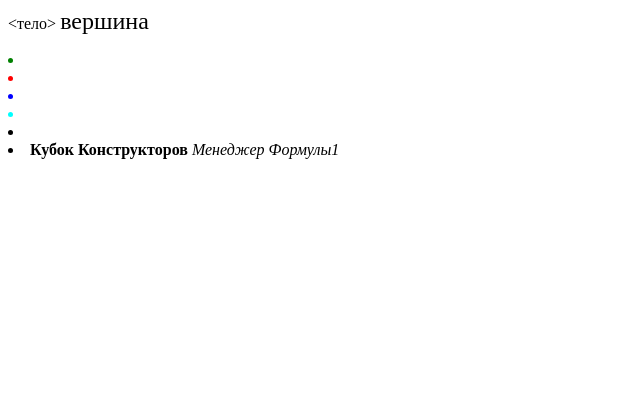
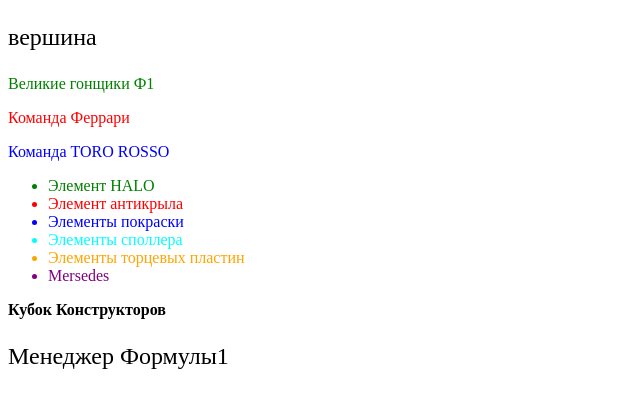
Before and after one commit to Pavel19871/test-repo, a plain HTML site: page gitcss.html in a window 1280 px wide. Shown: the whole page, without its empty margins (0-640 px from the left). Drawn offline with Linux system fonts and the light colour scheme.

Commit message:
Update gitcss.html

```diff
--- a/gitcss.html
+++ b/gitcss.html
@@ -1,35 +1,34 @@
-<тело>
-<span style="font-size:24px;">вершина</span>
+<!DOCTYPE HTML>
 
+<html lang="en"><head>
+    <meta charset="UTF-8">
+      <title>Мир Формулы1</title>
+    <link rel="stylesheet" href="styles1.css">
+</head>
+<body>
+<p style="font-size:24px;">вершина</p>
 <p class="green"
-   style="color: green"/p>
+   style="color: green">Великие гонщики Ф1</p>
 
 <p class="red"
-    style="color: red"/p>
+    style="color: red">Команда Феррари</p>
 
 <p class="blue"
-    style="color: blue"/p>
+    style="color: blue">Команда TORO ROSSO</p>
+<ul>
+<li style="color:green">Элемент HALO</li>
 
-<li класс="зеленый"
-    style="color:green"/li>
+<li style="color:red">Элемент антикрыла</li>
 
-<li class="red"
-   style="color:red"/li>
+<li style="color:blue">Элементы покраски</li>
 
-<li класс="синий"
-   style="color:blue"/li>
+<li style="color:cyan">Элементы споллера</li>
 
-<li class="cyan"
-    style="color:cyan"/li>
+<li style="color:orange">Элементы торцевых пластин</li>
 
-<li class="оранжевый"
-    стиль="цвет: оранжевый"/li>
-
-<li class="пурпурный"
-    стиль="цвет: пурпурный"/li>
-
-<span style="font-weight:bold">Кубок Конструкторов</span>
-
-
-<span style="font-style:italic">Менеджер Формулы1</span>
- </тело>
+<li style="color:purple">Mersedes</li>
+</ul>
+<p style="font-weight:bold">Кубок Конструкторов</p>
+<p style="font-size:24px">Менеджер Формулы1</p>
+</body>
+</html>
```
